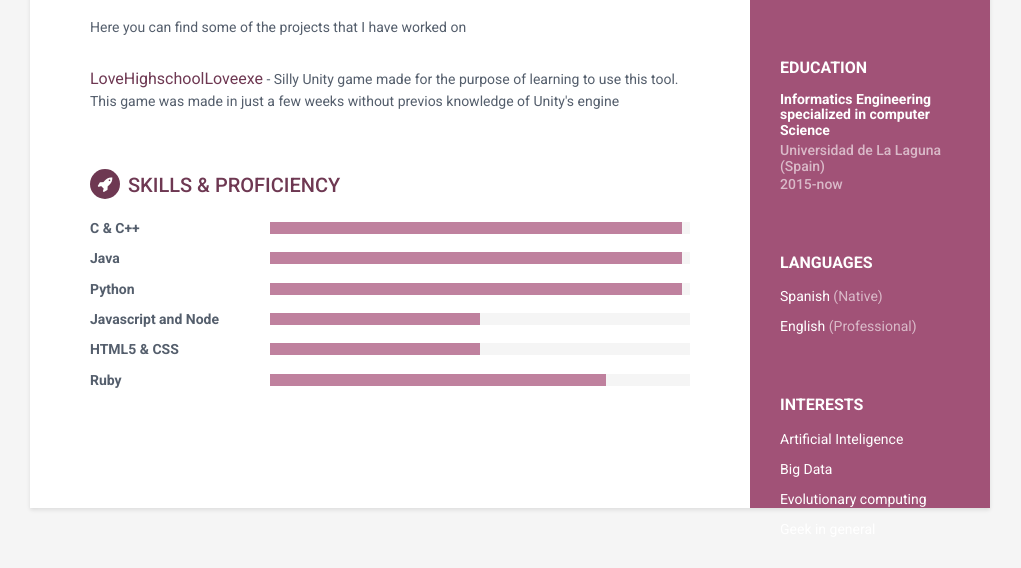
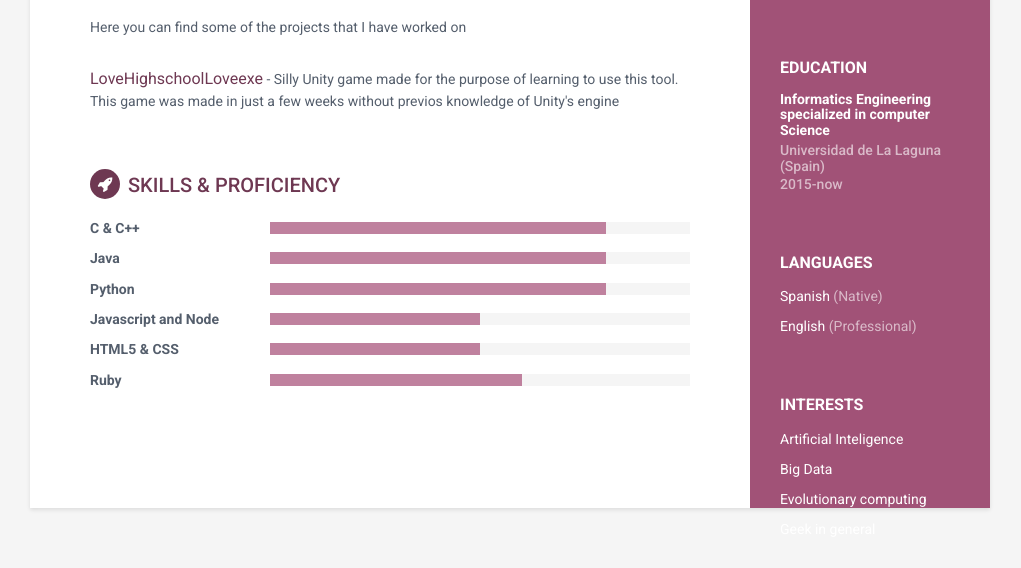
Before and after one commit to alu0100970876/MiguelJG.github.io, a plain HTML site: page index.html in a window 1280 px wide. Shown: the part 607-1175 px from the top of the page, without its empty margins (130-1151 px from the left). Drawn offline with Linux system fonts and the light colour scheme.

Commit message:
Update index.html

```diff
--- a/index.html
+++ b/index.html
@@ -125,21 +125,21 @@
                   <div class="item">
                       <h3 class="level-title">C &amp; C++</h3>
                       <div class="level-bar">
-                          <div class="level-bar-inner" data-level="98%">
+                          <div class="level-bar-inner" data-level="80%">
                           </div>
                       </div><!--//level-bar-->
                   </div><!--//item-->
                   <div class="item">
                       <h3 class="level-title">Java</h3>
                       <div class="level-bar">
-                          <div class="level-bar-inner" data-level="98%">
+                          <div class="level-bar-inner" data-level="80%">
                           </div>
                       </div><!--//level-bar-->
                   </div><!--//item-->
                     <div class="item">
                         <h3 class="level-title">Python</h3>
                         <div class="level-bar">
-                            <div class="level-bar-inner" data-level="98%">
+                            <div class="level-bar-inner" data-level="80%">
                             </div>
                         </div><!--//level-bar-->
                     </div><!--//item-->
@@ -164,7 +164,7 @@
                     <div class="item">
                         <h3 class="level-title">Ruby</h3>
                         <div class="level-bar">
-                            <div class="level-bar-inner" data-level="80%">
+                            <div class="level-bar-inner" data-level="60%">
                             </div>
                         </div><!--//level-bar-->
                     </div><!--//item-->
```
